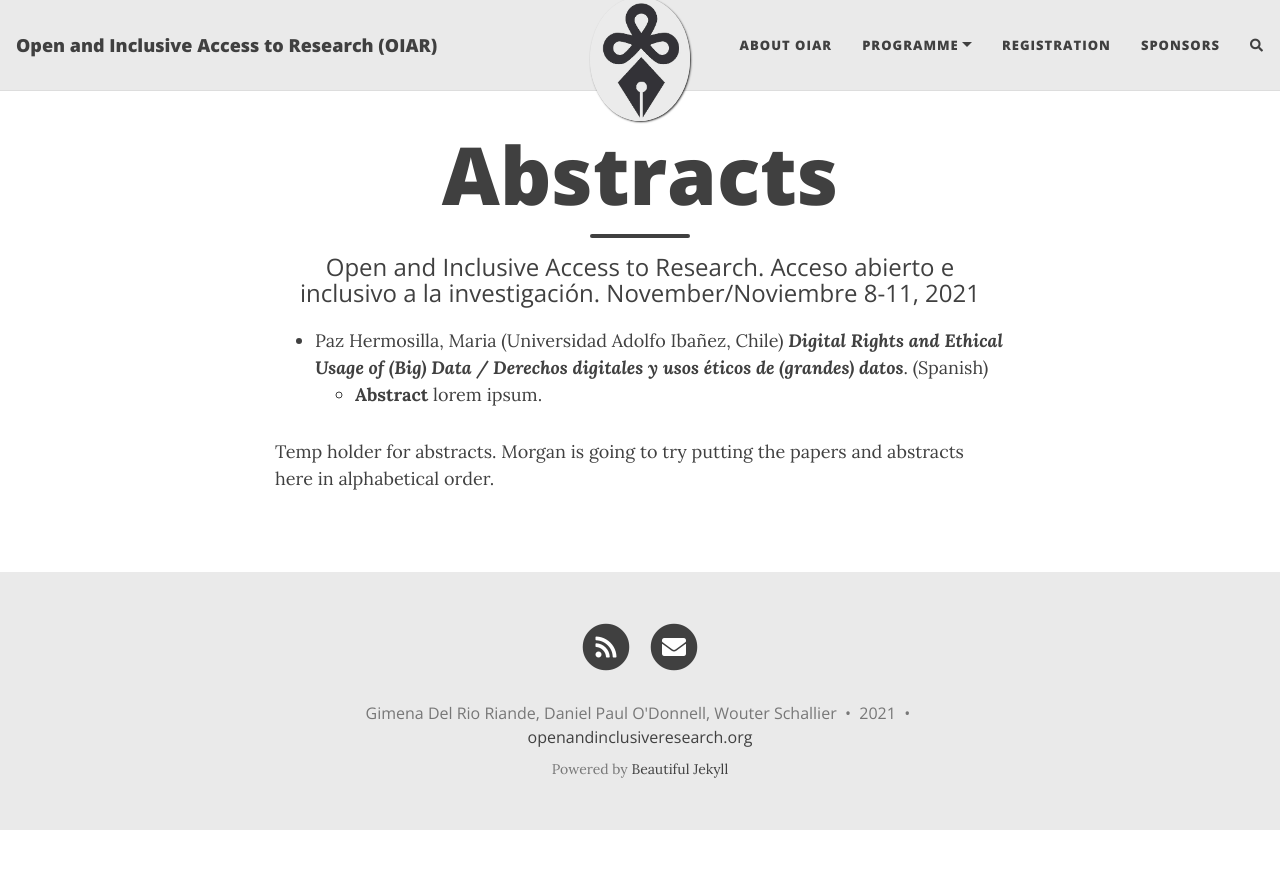
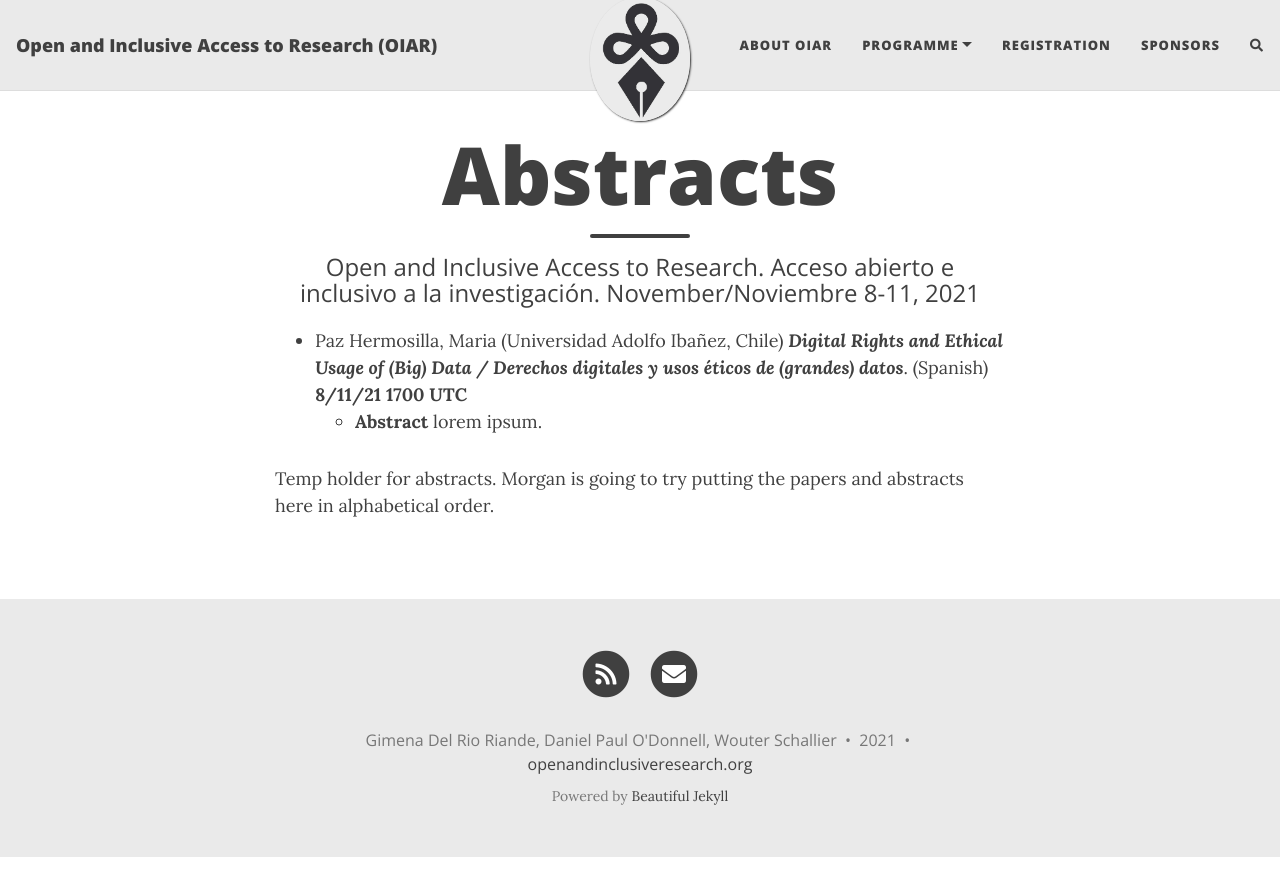
Before and after one commit to caedmon5/OIAR, a Jekyll site: the page built from abstracts.md, in a window 1280 px wide. Shown: the top 896 px of the page. Built offline with Jekyll 4.4.1, drawn with Linux system fonts in a browser that asks for light colours; nearby versions of some CDN libraries; comment, search, counter and statistics services are not loaded.

Commit message:
Update abstracts.md
Added date

```diff
--- a/abstracts.md
+++ b/abstracts.md
@@ -4,7 +4,7 @@ title: Abstracts
 subtitle: Open and Inclusive Access to Research. Acceso abierto e inclusivo a la investigación. November/Noviembre 8-11, 2021
 ---
 
-* Paz Hermosilla, Maria (Universidad Adolfo Ibañez, Chile) ***Digital Rights and Ethical Usage of (Big) Data / Derechos digitales y usos éticos de (grandes) datos***. (Spanish)
+* Paz Hermosilla, Maria (Universidad Adolfo Ibañez, Chile) ***Digital Rights and Ethical Usage of (Big) Data / Derechos digitales y usos éticos de (grandes) datos***. (Spanish) **8/11/21 1700 UTC**
     * **Abstract** lorem ipsum.
 
 Temp holder for abstracts. Morgan is going to try putting the papers and abstracts here in alphabetical order.
```
